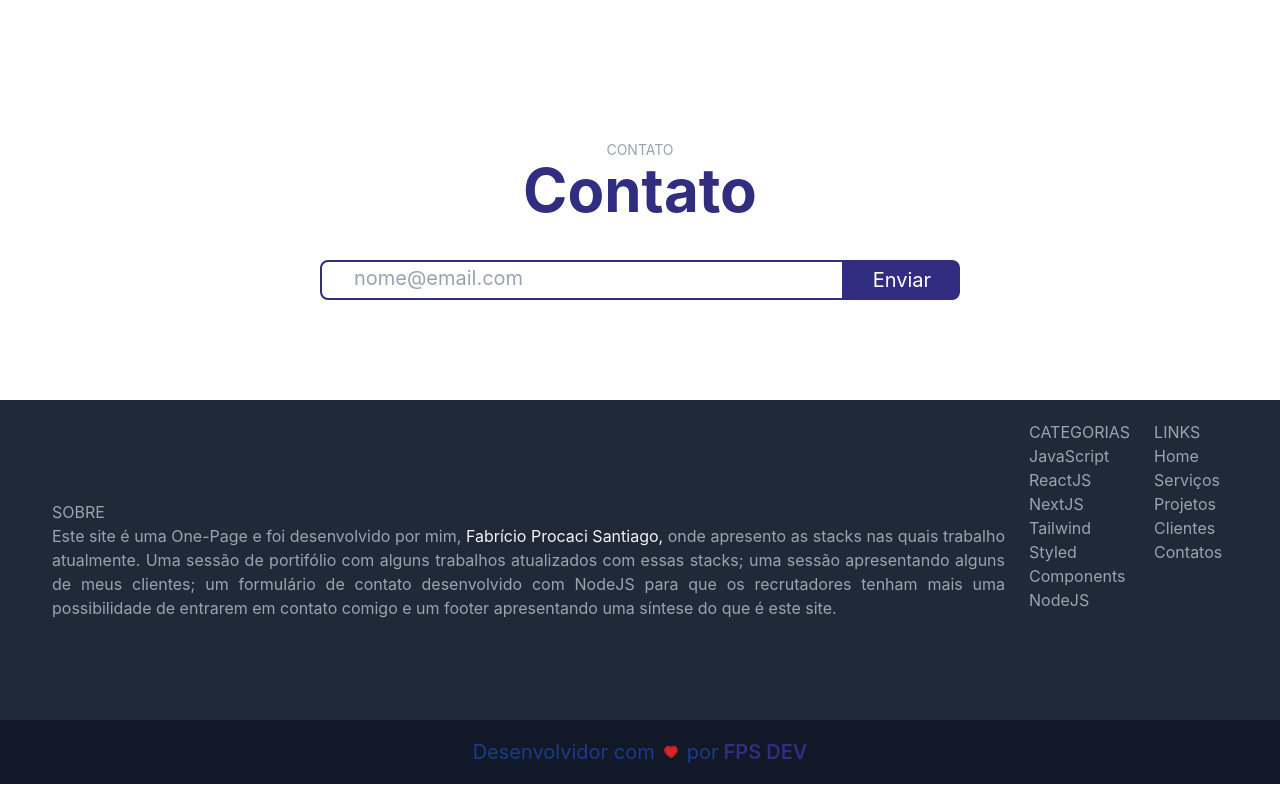
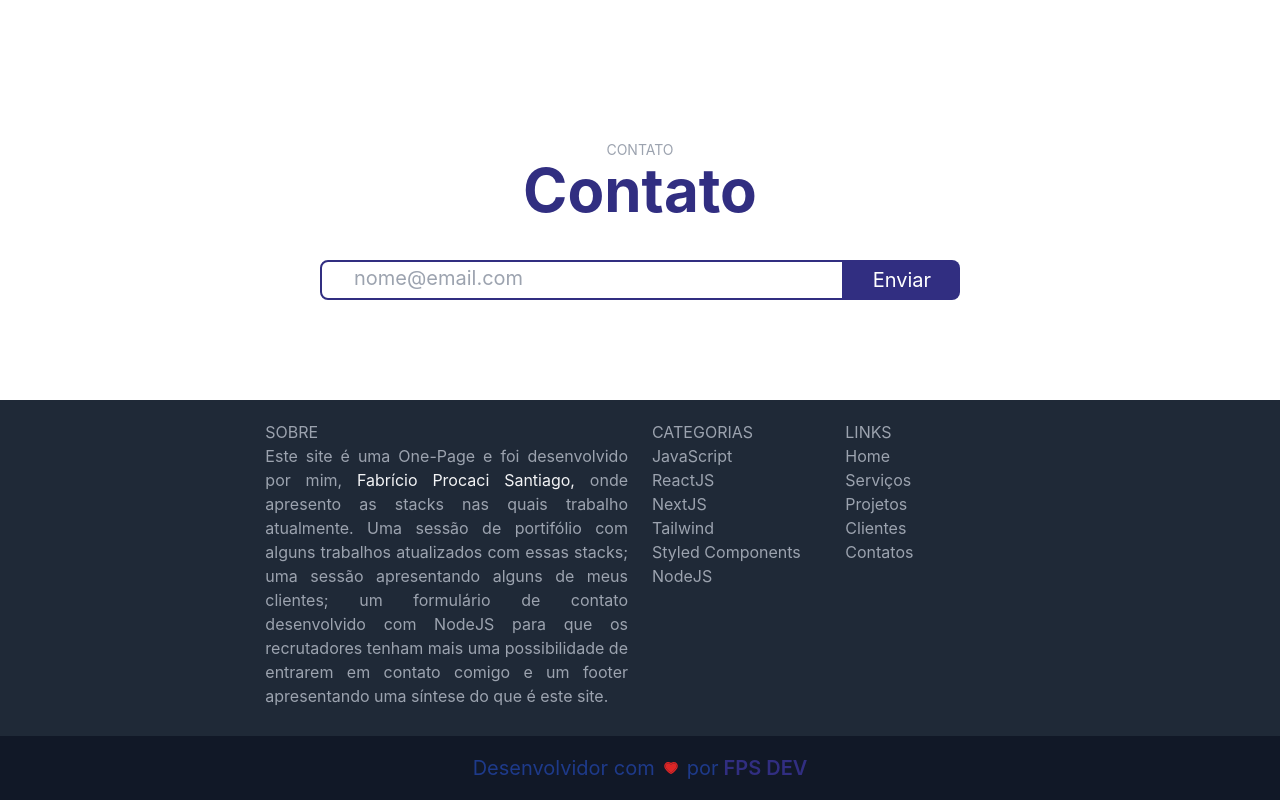
Before and after one commit to fprocaci/projeto-2, a Next.js app: page / in a window 1280 px wide. Shown: the part 2916-3716 px from the top of the page. Built offline with nearby package versions, Linux system fonts and the light colour scheme.

Commit message:
atualizando footer

```diff
--- a/pages/footer.jsx
+++ b/pages/footer.jsx
@@ -3,9 +3,9 @@ import { Link } from "react-scroll";
 
 export default function footer() {
   return (
-    <div className="w-full bg-gray-800 flex flex-col justify-end">
-      <div className="w-full h-auto flex justify-center items-center px-10">
-        <div className="w-12/12 h-80 flex flex-col justify-center px-1 sm:px-3 py-5">
+    <div className="w-full flex flex-col items-center bg-gray-800">
+      <div className="w-full lg:w-8/12 h-auto flex justify-center px-10">
+        <div className="w-full lg:w-6/12 flex flex-col px-1 py-7 sm:pt-5 sm:px-3 ">
           <h4 className="text-gray-400">SOBRE</h4>
           <p className="text-gray-400 text-justify">
             Este site é uma One-Page e foi desenvolvido por mim,
@@ -21,7 +21,7 @@ export default function footer() {
             apresentando uma síntese do que é este site.
           </p>
         </div>
-        <div className="w-3/12 h-80 lg:flex lg:flex-col lg:justify-start lg:items-start px-3 py-5 hidden">
+        <div className="w-3/12 h-80 sm:h-60 lg:flex lg:flex-col lg:justify-start lg:items-start sm:pt-5 px-3  hidden">
           <h4 className="text-gray-400">CATEGORIAS</h4>
           <ul className="text-gray-400">
             <li className="">JavaScript</li>
@@ -32,7 +32,7 @@ export default function footer() {
             <li className="">NodeJS</li>
           </ul>
         </div>
-        <div className="w-3/12 h-80 lg:flex lg:flex-col lg:justify-start lg:items-start  px-3 py-5 hidden">
+        <div className="w-3/12 h-80 sm:h-60 lg:flex lg:flex-col lg:justify-start lg:items-start sm:pt-5 px-3  hidden">
           <h4 className="text-gray-400">LINKS</h4>
           <ul className="">
             <li className="">
```
